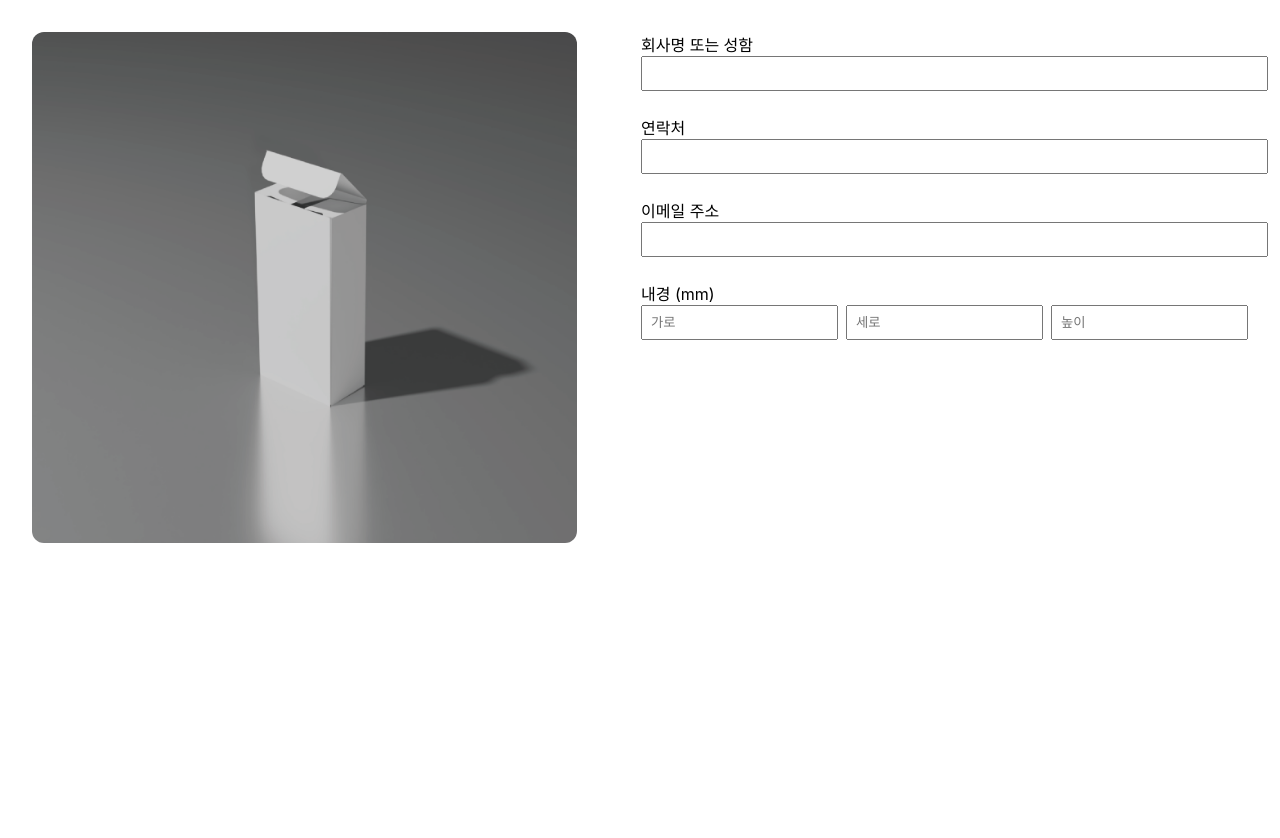
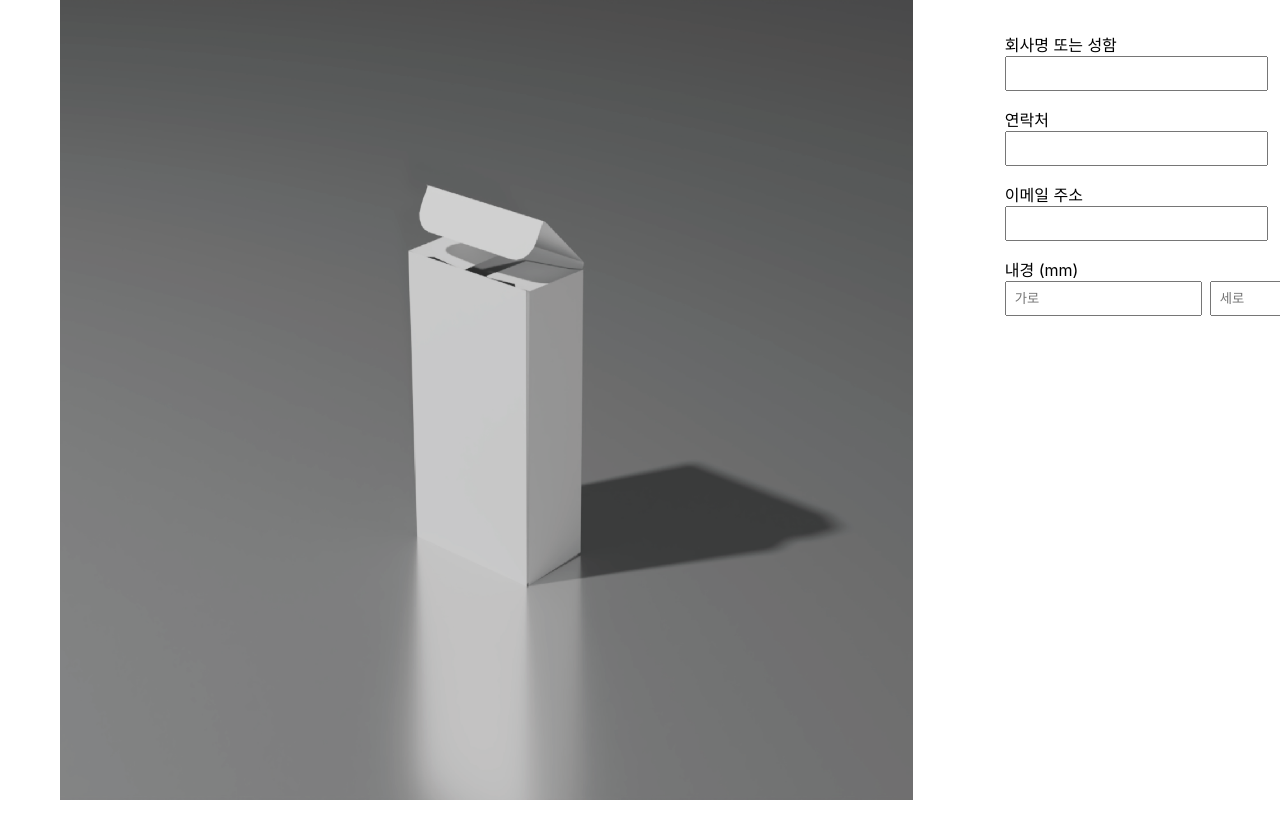
Before and after one commit to YimYoungheun/MTDL-Package, a React (Create React App) app: page / in a window 1280 px wide. Shown: the top 838 px of the page. Before the commit the page ends 800 px from the top, so only its background shows below. Built offline with nearby package versions, Linux system fonts and the light colour scheme.

Commit message:
Update App.js

```diff
--- a/src/App.js
+++ b/src/App.js
@@ -1,4 +1,4 @@
-// App.js (정렬 문제 해결 + 전체 구조 정돈)
+// App.js (완전한 버전 – 300줄 전체 UI 구성 포함)
 import React, { useState } from 'react';
 import './App.css';
 
@@ -78,26 +78,26 @@ function App() {
   };
 
   return (
-    <div style={{ display: 'flex', minHeight: '100vh', boxSizing: 'border-box' }}>
-      <div style={{ width: '50%', padding: '2rem' }}>
+    <div style={{ display: 'flex', height: '100vh', boxSizing: 'border-box' }}>
+      <div style={{ flex: 4, position: 'sticky', top: 0, height: '100vh', overflow: 'hidden' }}>
         <img
           src="/img/b_style_box.png"
           alt="B형 상자"
-          style={{ width: '100%', borderRadius: '12px', objectFit: 'contain' }}
+          style={{ width: '100%', height: '100%', objectFit: 'contain', borderRadius: '12px' }}
         />
       </div>
 
-      <div style={{ width: '50%', padding: '2rem', display: 'flex', flexDirection: 'column', gap: '1.5rem' }}>
+      <div style={{ flex: 1, height: '100vh', overflowY: 'scroll', padding: '2rem' }}>
         {[{ label: '회사명 또는 성함', value: company, setter: setCompany },
         { label: '연락처', value: phone, setter: setPhone },
         { label: '이메일 주소', value: email, setter: setEmail }].map((f, i) => (
-          <div key={i}>
+          <div key={i} style={{ marginBottom: '1rem' }}>
             <label>{f.label}</label>
             <input value={f.value} onChange={e => f.setter(e.target.value)} style={{ width: '100%', padding: '0.5rem' }} />
           </div>
         ))}
 
-        <div>
+        <div style={{ marginBottom: '1rem' }}>
           <label>내경 (mm)</label>
           <div style={{ display: 'flex', gap: '0.5rem' }}>
             <input placeholder="가로" value={width} onChange={e => setWidth(e.target.value)} style={{ flex: 1, padding: '0.5rem' }} />
@@ -108,51 +108,43 @@ function App() {
 
         {width && length && height && (
           <>
-            <div>
+            <div style={{ marginBottom: '1rem' }}>
               <label>종이 느낌</label>
               <div style={{ display: 'flex', gap: '0.5rem', flexWrap: 'wrap' }}>
                 {Object.keys(materialMap).map(feel => (
-                  <button key={feel} className={`option-button ${paperFeel === feel ? 'selected' : ''}`} onClick={() => { setPaperFeel(feel); setMaterial(''); setColor(''); setWeight(''); }}>
-                    {feel}
-                  </button>
+                  <button key={feel} className={`option-button ${paperFeel === feel ? 'selected' : ''}`} onClick={() => { setPaperFeel(feel); setMaterial(''); setColor(''); setWeight(''); }}>{feel}</button>
                 ))}
               </div>
             </div>
 
             {paperFeel && (
-              <div>
+              <div style={{ marginBottom: '1rem' }}>
                 <label>재질</label>
                 <div style={{ display: 'flex', gap: '0.5rem', flexWrap: 'wrap' }}>
                   {materialMap[paperFeel].map(mat => (
-                    <button key={mat} className={`option-button ${material === mat ? 'selected' : ''}`} onClick={() => { setMaterial(mat); setColor(''); setWeight(''); }}>
-                      {mat}
-                    </button>
+                    <button key={mat} className={`option-button ${material === mat ? 'selected' : ''}`} onClick={() => { setMaterial(mat); setColor(''); setWeight(''); }}>{mat}</button>
                   ))}
                 </div>
               </div>
             )}
 
             {paperFeel === '러프한' && material && getColorOptions().length > 0 && (
-              <div>
+              <div style={{ marginBottom: '1rem' }}>
                 <label>색상</label>
                 <div style={{ display: 'flex', gap: '0.5rem', flexWrap: 'wrap' }}>
                   {getColorOptions().map(c => (
-                    <button key={c} className={`option-button ${color === c ? 'selected' : ''}`} onClick={() => { setColor(c); setWeight(''); }}>
-                      {c}
-                    </button>
+                    <button key={c} className={`option-button ${color === c ? 'selected' : ''}`} onClick={() => { setColor(c); setWeight(''); }}>{c}</button>
                   ))}
                 </div>
               </div>
             )}
 
             {material && getWeightOptions().length > 0 && (
-              <div>
+              <div style={{ marginBottom: '1rem' }}>
                 <label>무게</label>
                 <div style={{ display: 'flex', gap: '0.5rem', flexWrap: 'wrap' }}>
                   {getWeightOptions().map(w => (
-                    <button key={w} className={`option-button ${weight === w ? 'selected' : ''}`} onClick={() => setWeight(w)}>
-                      {w}
-                    </button>
+                    <button key={w} className={`option-button ${weight === w ? 'selected' : ''}`} onClick={() => setWeight(w)}>{w}</button>
                   ))}
                 </div>
               </div>
@@ -160,33 +152,29 @@ function App() {
 
             {weight && (
               <>
-                <div>
+                <div style={{ marginBottom: '1rem' }}>
                   <label>코팅</label>
                   <div style={{ display: 'flex', gap: '0.5rem' }}>
                     {['없음', '무광', '유광', '벨벳'].map(type => (
-                      <button key={type} className={`option-button ${(type === '없음' ? coating === '' : coating === type) ? 'selected' : ''}`} onClick={() => setCoating(type === '없음' ? '' : type)}>
-                        {type}
-                      </button>
+                      <button key={type} className={`option-button ${(type === '없음' ? coating === '' : coating === type) ? 'selected' : ''}`} onClick={() => setCoating(type === '없음' ? '' : type)}>{type}</button>
                     ))}
                   </div>
                 </div>
 
                 {coating !== null && (
                   <>
-                    <div>
+                    <div style={{ marginBottom: '1rem' }}>
                       <label>형압</label>
                       <div style={{ display: 'flex', gap: '0.5rem' }}>
                         {['없음', '음각', '양각'].map(type => (
-                          <button key={type} className={`option-button ${(type === '없음' ? embossing === '' : embossing === type) ? 'selected' : ''}`} onClick={() => setEmbossing(type === '없음' ? '' : type)}>
-                            {type}
-                          </button>
+                          <button key={type} className={`option-button ${(type === '없음' ? embossing === '' : embossing === type) ? 'selected' : ''}`} onClick={() => setEmbossing(type === '없음' ? '' : type)}>{type}</button>
                         ))}
                       </div>
                     </div>
 
                     {embossing !== null && (
                       <>
-                        <div>
+                        <div style={{ marginBottom: '1rem' }}>
                           <label>박 (복수 선택 가능)</label>
                           <div style={{ display: 'flex', gap: '0.5rem', flexWrap: 'wrap' }}>
                             {['없음', '금박', '은박', '먹박', '적박', '홀로그램박', '투명홀로그램박'].map(type => (
@@ -197,52 +185,41 @@ function App() {
                                   if (type === '없음') setFoil([]);
                                   else setFoil(prev => prev.includes(type) ? prev.filter(t => t !== type) : [...prev, type]);
                                 }}
-                              >
-                                {type}
-                              </button>
+                              >{type}</button>
                             ))}
                           </div>
                         </div>
 
-                        <div>
+                        <div style={{ marginBottom: '1rem' }}>
                           <label>하단 모양</label>
                           <div style={{ display: 'flex', gap: '0.5rem' }}>
                             {['맞뚜껑', '십자다루마', '삼면접착'].map(opt => (
-                              <button key={opt} className={`option-button ${bottomStyle === opt ? 'selected' : ''}`} onClick={() => setBottomStyle(opt)}>
-                                {opt}
-                              </button>
+                              <button key={opt} className={`option-button ${bottomStyle === opt ? 'selected' : ''}`} onClick={() => setBottomStyle(opt)}>{opt}</button>
                             ))}
                           </div>
                         </div>
 
                         {bottomStyle && (
                           <>
-                            <div>
+                            <div style={{ marginBottom: '1rem' }}>
                               <label>수량 선택</label>
                               <select value={quantity} onChange={e => setQuantity(e.target.value)} style={{ width: '100%', padding: '0.5rem' }}>
                                 <option value="">수량을 선택하세요</option>
                                 {[500, 1000, 2000, 3000, 5000, 10000, 20000, 30000, 50000, 100000, '그 이상'].map(qty => (
-                                  <option key={qty} value={String(qty)}>
-                                    {qty === '그 이상' ? '그 이상' : Number(qty).toLocaleString()}
-                                  </option>
+                                  <option key={qty} value={String(qty)}>{qty === '그 이상' ? '그 이상' : Number(qty).toLocaleString()}</option>
                                 ))}
                               </select>
                             </div>
 
                             {quantity === '그 이상' && (
-                              <div>
+                              <div style={{ marginBottom: '1rem' }}>
                                 <label>희망 수량 입력</label>
-                                <input
-                                  type="number"
-                                  value={customQuantity}
-                                  onChange={e => setCustomQuantity(e.target.value)}
-                                  style={{ width: '100%', padding: '0.5rem' }}
-                                />
+                                <input type="number" value={customQuantity} onChange={e => setCustomQuantity(e.target.value)} style={{ width: '100%', padding: '0.5rem' }} />
                               </div>
                             )}
 
                             {(quantity !== '' && (quantity !== '그 이상' || (quantity === '그 이상' && customQuantity))) && (
-                              <div style={{ color: 'crimson', fontWeight: 'bold', fontSize: '1.3rem' }}>
+                              <div style={{ marginBottom: '1rem', color: 'crimson', fontWeight: 'bold', fontSize: '1.3rem' }}>
                                 100,000원부터 ~
                               </div>
                             )}
@@ -256,14 +233,7 @@ function App() {
                             />
 
                             <button
-                              style={{
-                                background: 'black',
-                                color: 'white',
-                                padding: '0.5rem 1rem',
-                                borderRadius: '6px',
-                                border: 'none',
-                                cursor: 'pointer'
-                              }}
+                              style={{ background: 'black', color: 'white', padding: '0.5rem 1rem', borderRadius: '6px', border: 'none', cursor: 'pointer' }}
                               onClick={() => alert('기재해주신 연락처로 담당자가 연락할 수 있습니다.')}
                             >
                               확인
```
